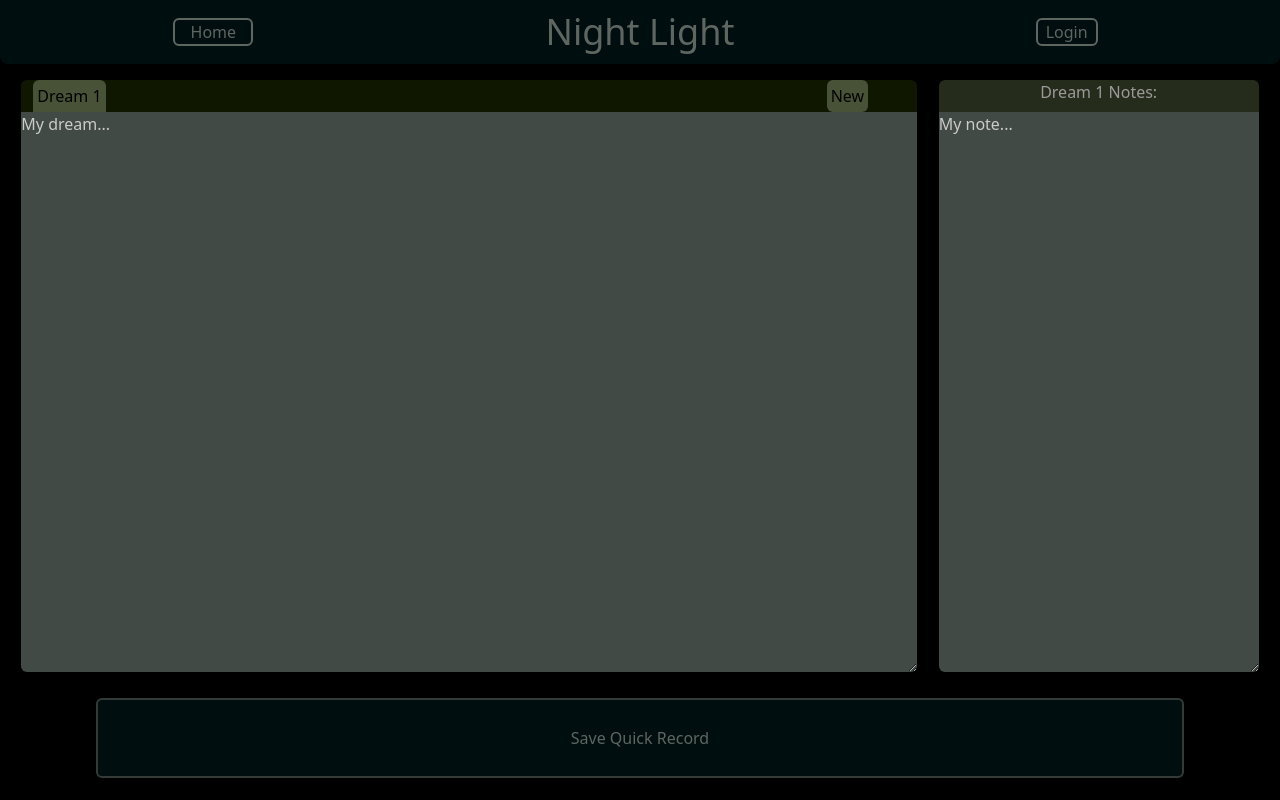
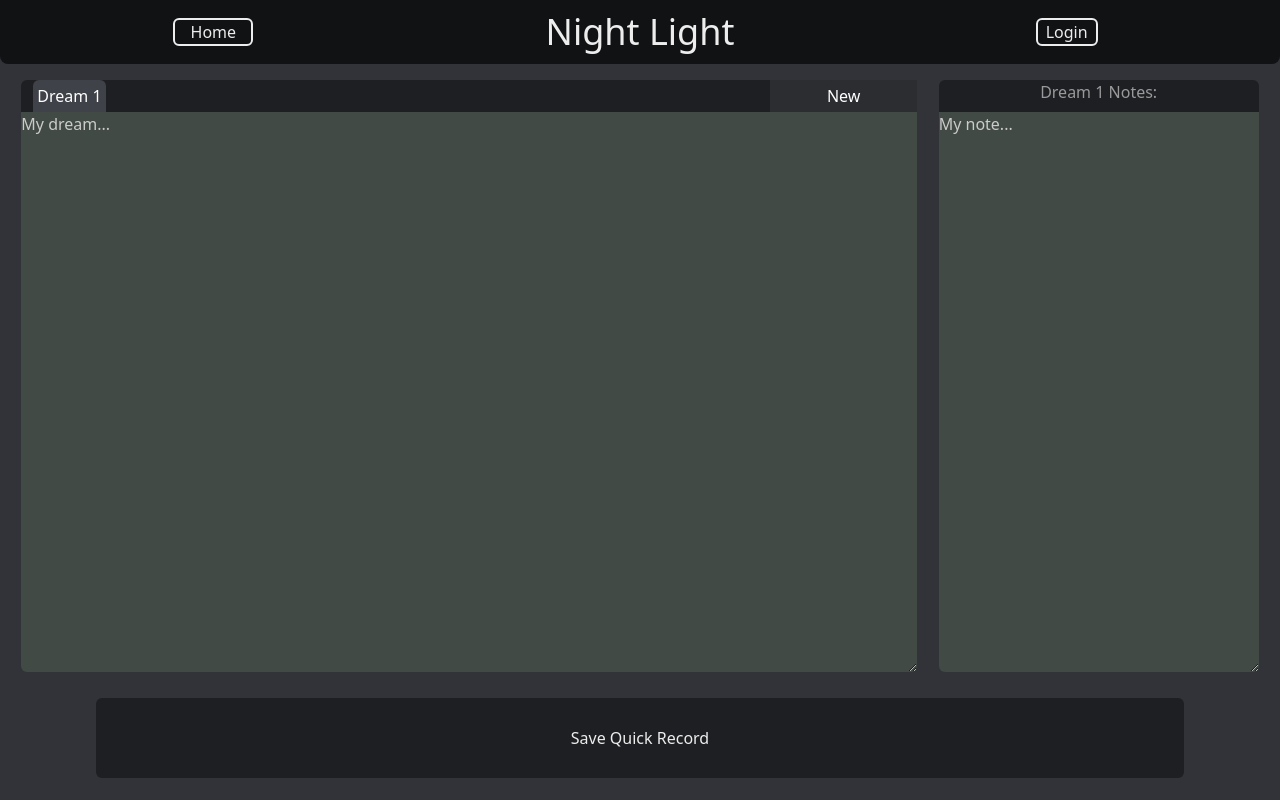
Before and after one commit to LeifCastle/NightLight, a Next.js app: page /quick_record in a window 1280 px wide. Built offline with nearby package versions, Linux system fonts and the light colour scheme.

Commit message:
feat: better styling for Quick Record & App Header

```diff
--- a/src/app/components/DreamHeader.js
+++ b/src/app/components/DreamHeader.js
@@ -12,11 +12,11 @@ export default function DreamHeader({
   let br;
   if (currentDreamIndex === parseInt(real_index)) {
     background = "bg-qrButtonActive";
-    text = "text-selectT";
+    text = "text-qrButtonTextActive";
     br = "";
   } else {
     background = "bg-qrButton";
-    text = "tect-ott";
+    text = "text-qrButtonText";
     br = "rounded-b-md";
   }
   return (
--- a/src/app/quick_record/page.js
+++ b/src/app/quick_record/page.js
@@ -100,12 +100,15 @@ export default function Quick_Record() {
   let deleteButton;
   if (dreamHeaders.length > 1) {
     deleteButton = (
+      <>
         <button
-        className="mr-2 ml-4 rounded-md p-1 bg-qrButtonActive"
+          className="rounded-md bg-qrButton text-qrButtonTextActive"
           onClick={handleDeleteDreamHeader}
         >
           Delete
         </button>
+        <div className="text-white ml-3 mr-3 mt-0.5"> | </div>
+      </>
     );
   }
 
@@ -118,7 +121,7 @@ export default function Quick_Record() {
       <div className="flex justify-evenly text-rText">
         <div id="dreams" className="flex-col">
           <div className="h-8 flex w-dreamW mt-4 rounded-t-md bg-qrHeader ">
-            <div className="basis-1/3 ml-3 text-ott flex grow justify-left">
+            <div className="basis-5/6 ml-3 text-ott flex grow justify-left">
               <HeaderBgContext.Provider value={view_index}>
                 {dreamHeaders.map((dreamHeader, index) => (
                   <DreamHeader
@@ -130,17 +133,14 @@ export default function Quick_Record() {
                 ))}
               </HeaderBgContext.Provider>
             </div>
-            <div className="flex basis-1/3 mr-4">
-              <div className="basis-1/2"></div>
-              <div className="basis-1/4">{deleteButton}</div>
-              <div className="basis-1/4 flex justify-left">
+            <div className="flex basis-1/6 justify-center bg-qrButton">
+              {deleteButton}
               <button
-                  className="bg-qrButtonActive p-1 rounded-md"
+                className="bg-qrButton  text-qrButtonTextActive rounded-md"
                 onClick={handleNewDreamHeader}
               >
                 New
               </button>
-              </div>
             </div>
           </div>
           <textarea
@@ -165,7 +165,7 @@ export default function Quick_Record() {
         </div>
       </div>
       <div className="w-screen flex justify-center">
-        <button className="w-saveW h-saveH mt-5 rounded-md bg-recordSave border-2 border-qSBorder text-headerBorder">
+        <button className="w-saveW h-saveH mt-5 rounded-md bg-recordSave text-headerBorder">
           Save Quick Record
         </button>
       </div>
--- a/tailwind.config.js
+++ b/tailwind.config.js
@@ -8,23 +8,24 @@ module.exports = {
   theme: {
     extend: {
       colors: {
-        appBg: "#000000",
-        pageHeader: "#010E0F",
+        appBg: "#313338",
+        pageHeader: "#111214", //Discord 2B2D31  active:404249
         pageHeaderButton: "#1E352C",
-        qrHeader: "#101701",
-        qrButton: "#262C1B",
-        qrButtonActive: "#485236",
-        noteHeader: "#262C1B",
-        recordSave: "#010E0F",
+        line: "#1E1F22",
+        qrHeader: "#1E1F22",
+        qrButton: "#2B2D31",
+        qrButtonActive: "#404249",
+        noteHeader: "#1E1F22",
+        recordSave: "#1E1F22",
         textInput: "#414A44",
-        headerText: "#5D6660",
-        headerBText: "#5D6660",
-        headerBorder: "#5D6660",
+        headerText: "#EDEDED",
+        headerBText: "#EDEDED",
+        headerBorder: "#EDEDED",
         qSBorder: "#343B36",
         rText: "#040404",
-        ttt: "#B5B5B5",
+        qrButtonTextActive: "#FFFFFF",
         noteText: "#9A9A9A",
-        ott: "#828282",
+        qrButtonText: "#828282",
         selectT: "#000000",
       },
       spacing: {
@@ -39,3 +40,23 @@ module.exports = {
   },
   plugins: [],
 };
+
+//Color Theme
+// appBg: "#000000",
+// pageHeader: "#010E0F",
+// pageHeaderButton: "#1E352C",
+// qrHeader: "#101701",
+// qrButton: "#262C1B",
+// qrButtonActive: "#485236",
+// noteHeader: "#262C1B",
+// recordSave: "#010E0F",
+// textInput: "#414A44",
+// headerText: "#5D6660",
+// headerBText: "#5D6660",
+// headerBorder: "#5D6660",
+// qSBorder: "#343B36",
+// rText: "#040404",
+// ttt: "#B5B5B5",
+// noteText: "#9A9A9A",
+// ott: "#828282",
+// selectT: "#000000",
```
Lines whose indentation alone changed are shown as unchanged.
